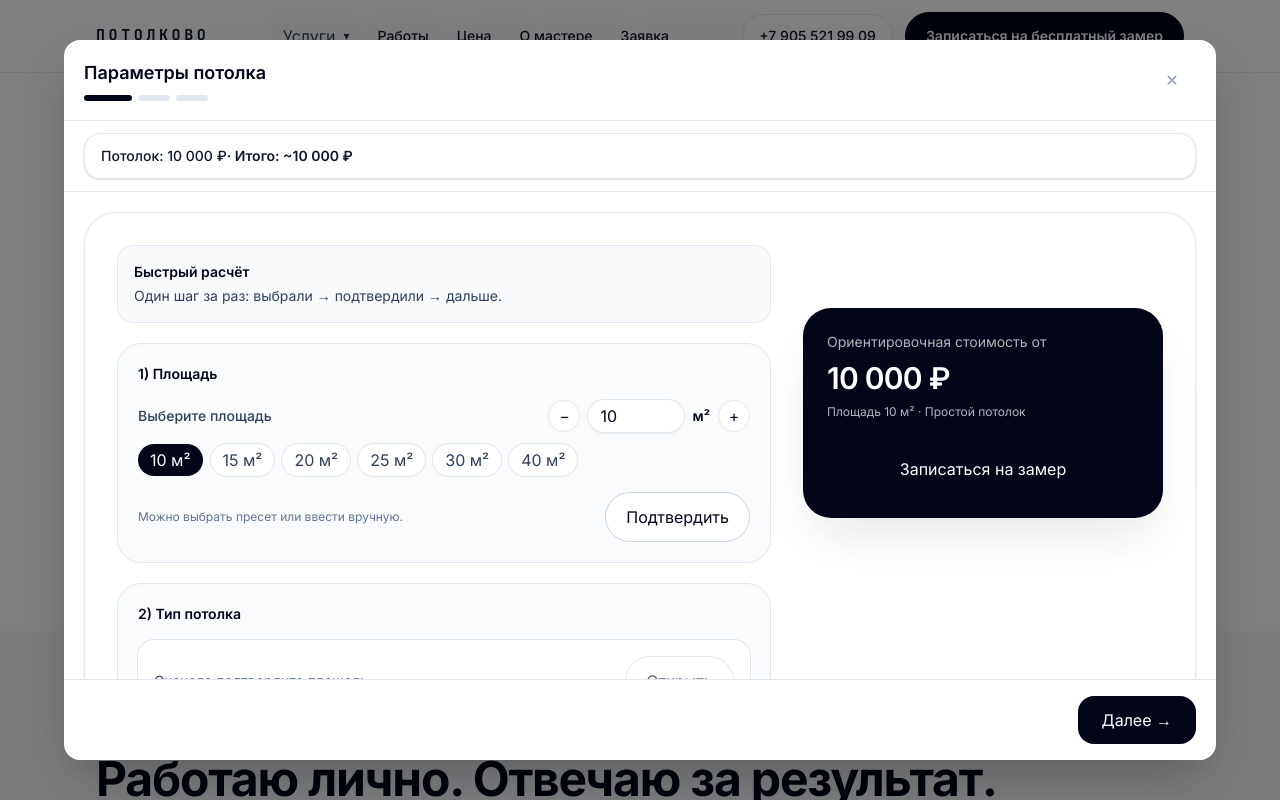
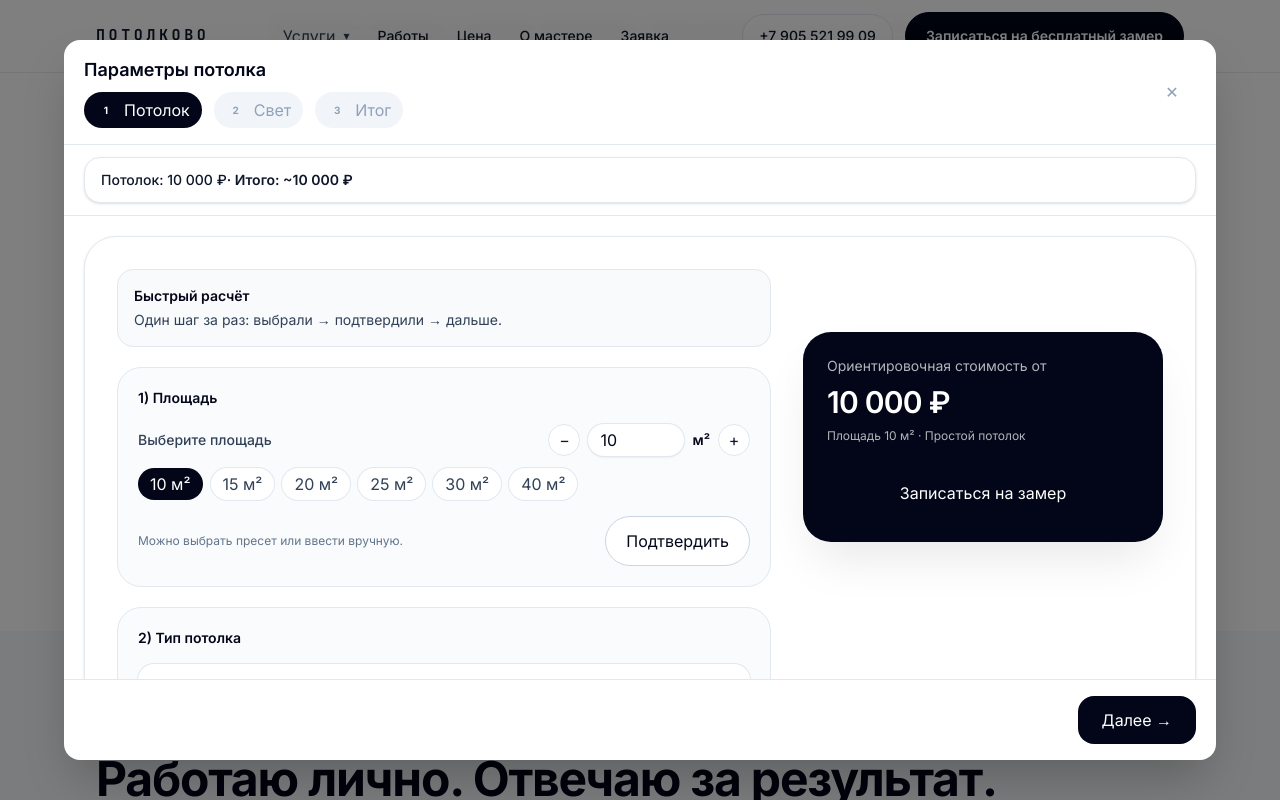
Before and after one commit to svladimirtsk-crypto/nextjs-potolkovo, a Next.js app: page / in a window 1280 px wide. Both pictures are taken after a click on the button "Рассчитать стоимость". Shown: the part 1787-2587 px from the top of the page. Built offline with nearby package versions, Linux system fonts and the light colour scheme.

Commit message:
Update progress bar labels and button text

```diff
--- a/components/calculator-modal/calculator-modal.tsx
+++ b/components/calculator-modal/calculator-modal.tsx
@@ -198,25 +198,33 @@ export function CalculatorModal() {
 
   // P0.6: Progress bar
   const ProgressBar = () => (
-    <div className="flex items-center gap-1.5" role="progressbar" aria-valuenow={currentStep + 1} aria-valuemin={1} aria-valuemax={3}>
+    <div className="flex items-center gap-3" role="progressbar" aria-valuenow={currentStep + 1} aria-valuemin={1} aria-valuemax={3}>
       {[0, 1, 2].map((i) => {
         const isCurrent = i === currentStep;
         const isPast = i < currentStep;
         const canVisit = i < currentStep;
+        const stepLabels = ["Потолок", "Свет", "Итог"];
         return (
           <button
             key={i}
             onClick={() => canVisit && goToStep(i as WizardStep)}
             disabled={!canVisit && !isCurrent}
-            aria-label={`Шаг ${i + 1}`}
-            className={`h-1.5 rounded-full transition-all ${
+            aria-label={`Шаг ${i + 1}: ${stepLabels[i]}`}
+            className={`flex items-center gap-2 rounded-full px-3 py-1.5 text-xs font-medium transition-all ${
               isCurrent
-                ? "w-12 bg-slate-950"
+                ? "bg-slate-950 text-white"
                 : isPast
-                  ? "w-8 bg-slate-600 cursor-pointer hover:bg-slate-800"
-                  : "w-8 bg-slate-200 cursor-not-allowed"
+                  ? "bg-slate-200 text-slate-700 cursor-pointer hover:bg-slate-300"
+                  : "bg-slate-100 text-slate-400 cursor-not-allowed"
             }`}
-          />
+          >
+            <span className={`flex h-5 w-5 items-center justify-center rounded-full text-[10px] font-bold ${
+              isPast ? "bg-slate-950 text-white" : ""
+            }`}>
+              {isPast ? "✓" : i + 1}
+            </span>
+            <span className="hidden sm:inline">{stepLabels[i]}</span>
+          </button>
         );
       })}
     </div>
@@ -342,7 +350,7 @@ export function CalculatorModal() {
                   className="flex h-12 items-center rounded-2xl bg-slate-950 px-6 text-sm font-semibold text-white transition-colors hover:bg-slate-800"
                   style={{ minHeight: 48 }}
                 >
-                  Оставить заявку →
+                  Записаться на замер →
                 </button>
               )}
             </div>
```
